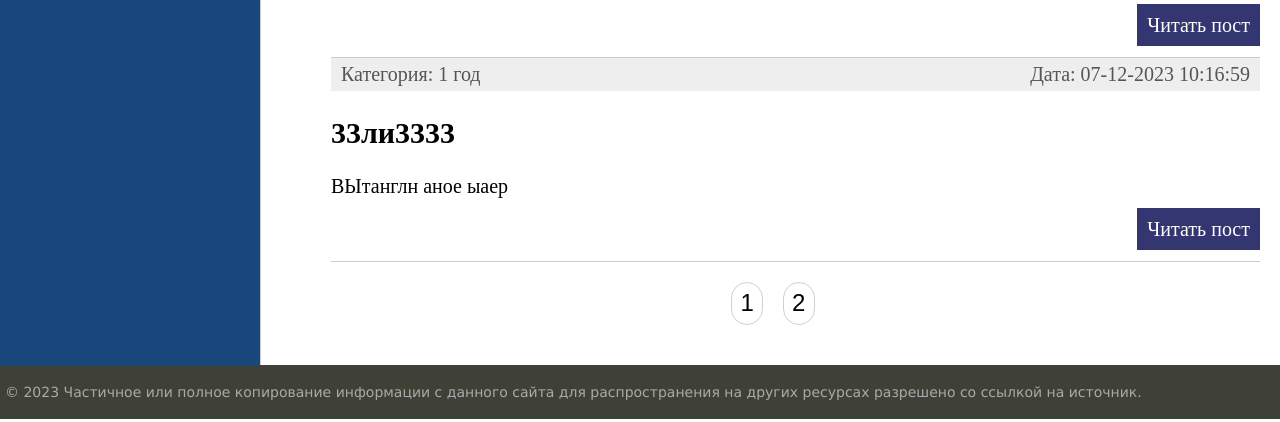
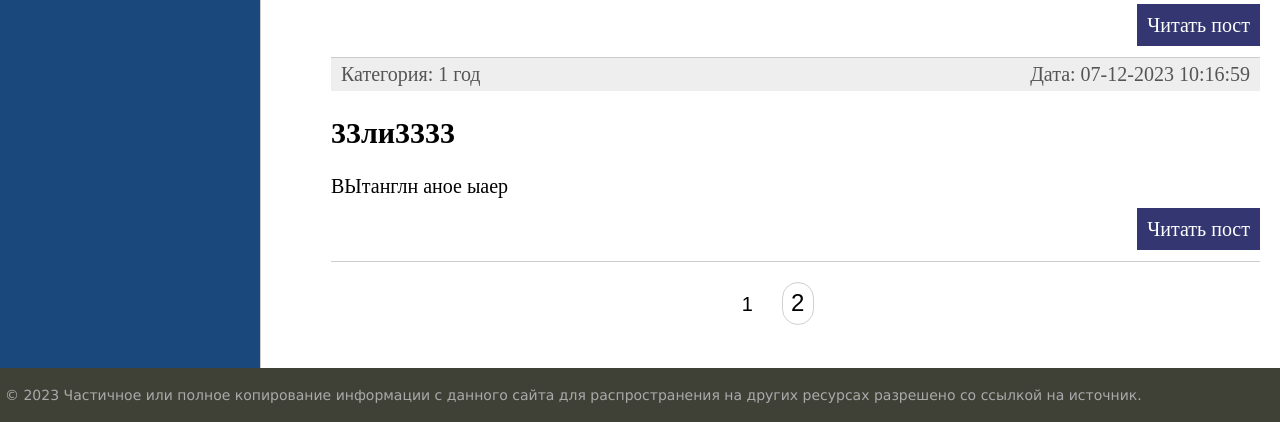
Before and after one commit to 19kubyshko88/Django_Balakirev_course, a Django app: page / in a window 1280 px wide. Shown: the part 682-1104 px from the top of the page. Run offline with Django 4.2, Linux system fonts and the light colour scheme; data comes from the database, SQL or seed files in the repository.

Commit message:
#58. Пагинация с классом ListView. Изменение отображения текущей страницы.

```diff
--- a/itclub_site/itclub/templates/itclub/index.html
+++ b/itclub_site/itclub/templates/itclub/index.html
@@ -26,9 +26,13 @@
 <nav class="list-pages">
     <ul>
         {% for p in paginator.page_range %}
-        <li class="page-num">
-            <a href="?page={{ p }}">{{ p }}</a>
-        </li>
+            {% if page_obj.number == p %}
+                <li class="page-num page-num-selected">{{ p }}</li>
+            {% else %}
+                <li class="page-num">
+                    <a href="?page={{ p }}">{{ p }}</a>
+                </li>
+            {% endif %}
         {% endfor %}
     </ul>
 </nav>
```
